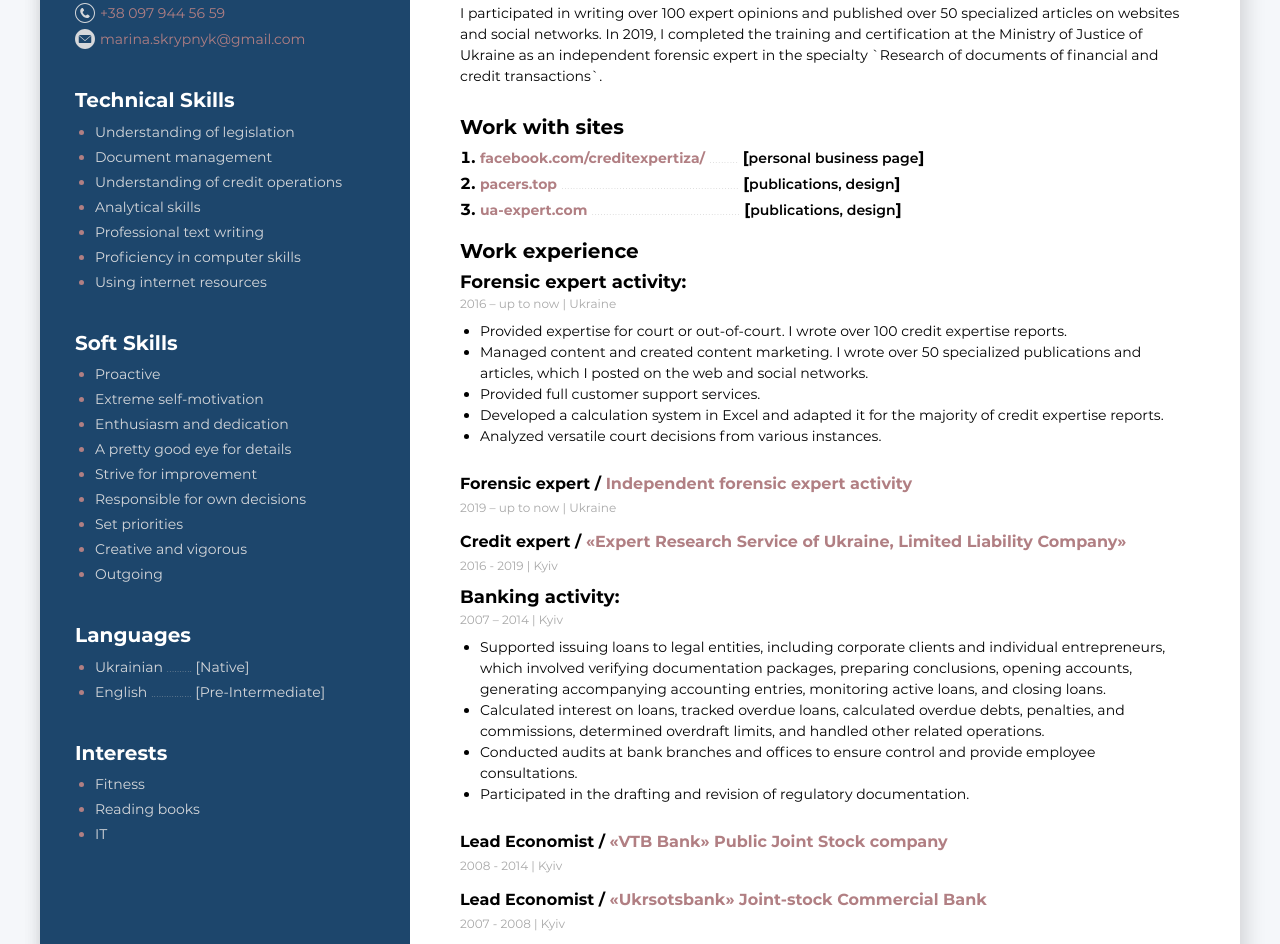
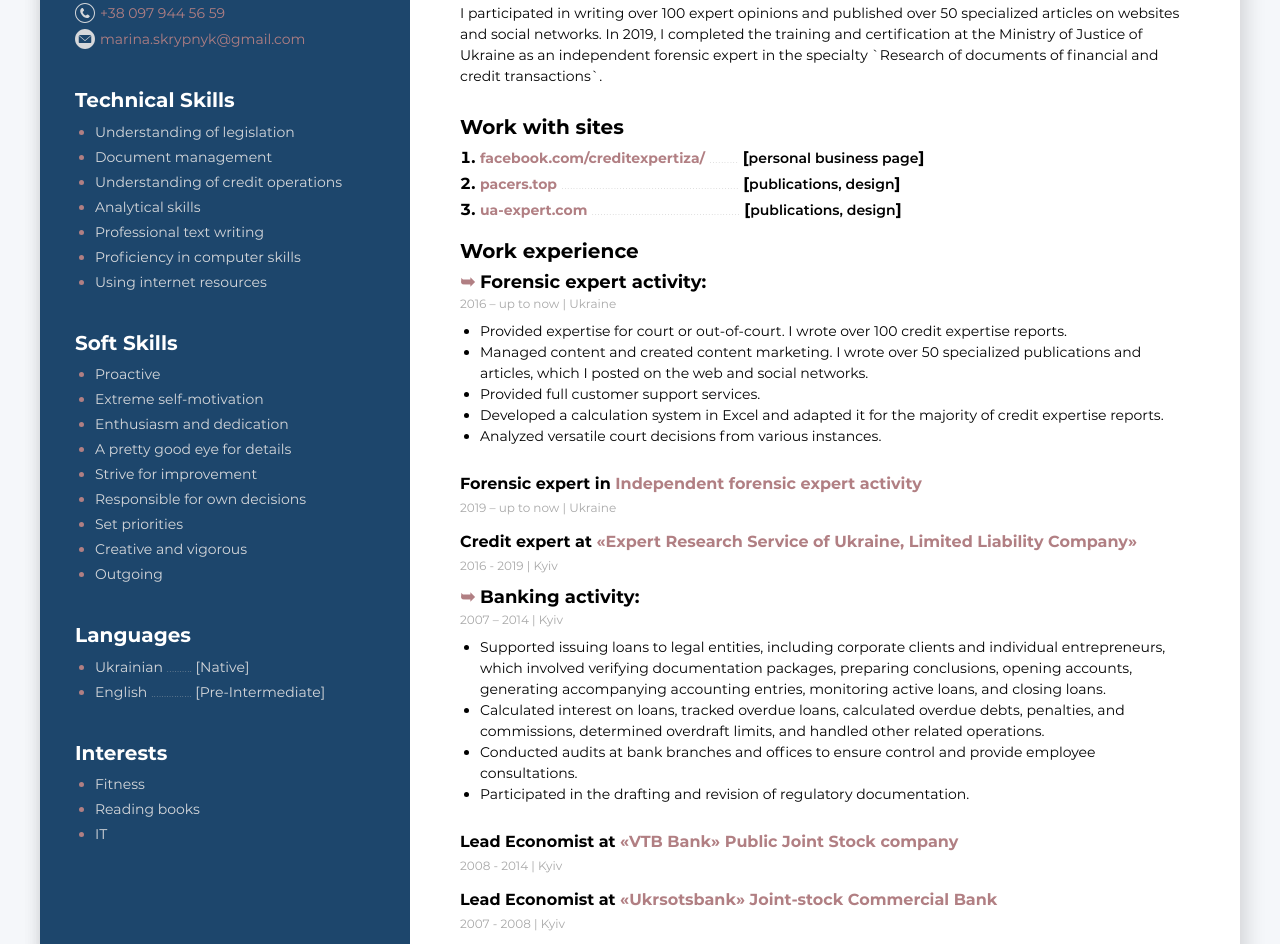
Before and after one commit to Maryna-Skrypnyk/expert-cv, a website built with Parcel: page src/index.html in a window 1280 px wide. Shown: the part 196-1140 px from the top of the page. Built offline with nearby package versions, Linux system fonts and the light colour scheme; files whose address does not match are found by name; what vanilla-back-to-top would draw is missing.

Commit message:
adds marker

```diff
--- a/src/js/lang-data.js
+++ b/src/js/lang-data.js
@@ -180,11 +180,11 @@ export const langArr = {
     ua: 'незалежній судово-експертній діяльності',
   },
   forensicExpert: {
-    en: 'Forensic expert /',
+    en: 'Forensic expert in',
     ua: 'Судовий експерт у',
   },
   expert: {
-    en: 'Credit expert /',
+    en: 'Credit expert at',
     ua: 'Експерт по кредитам у',
   },
   ersu: {
@@ -220,7 +220,7 @@ export const langArr = {
     ua: 'АТ «Укрсоцбанк»',
   },
   leadEconomist: {
-    en: 'Lead Economist /',
+    en: 'Lead Economist at',
     ua: 'Провідний економіст в',
   },
   upToNow: {
--- a/src/sass/layout/_about-me.scss
+++ b/src/sass/layout/_about-me.scss
@@ -137,16 +137,6 @@
   }
 }
 
-.about-project {
-  font-size: $main-font-size;
-  font-weight: $dim-font-weight;
-  line-height: $profession-line-height;
-}
-
-.about {
-  font-weight: $secondary-font-weight;
-}
-
 .profession-title {
   margin-top: 10px;
   font-size: $profession-font-size;
@@ -177,6 +167,16 @@ span.profession-company:focus {
   font-size: 18px;
   font-weight: $title-font-weight;
   line-height: $title-about-line-height;
+  position: relative; /* Додаємо позицію relative для зміщення маркера */
+  padding-left: 20px; /* Задаємо відступ для тексту заголовка */
+
+  &::before {
+    // content: '\276F'; /* Це є символ для маркера (bullet) */
+    content: '\27A5';
+    position: absolute;
+    left: 0; /* Зміщуємо маркер вліво від початку заголовка */
+    color: $accent-color; /* Колір маркера */
+  }
 }
 
 .profession-duties {
```
Also changed, not shown: src/partials/main-info.html (+5 -65 lines).
